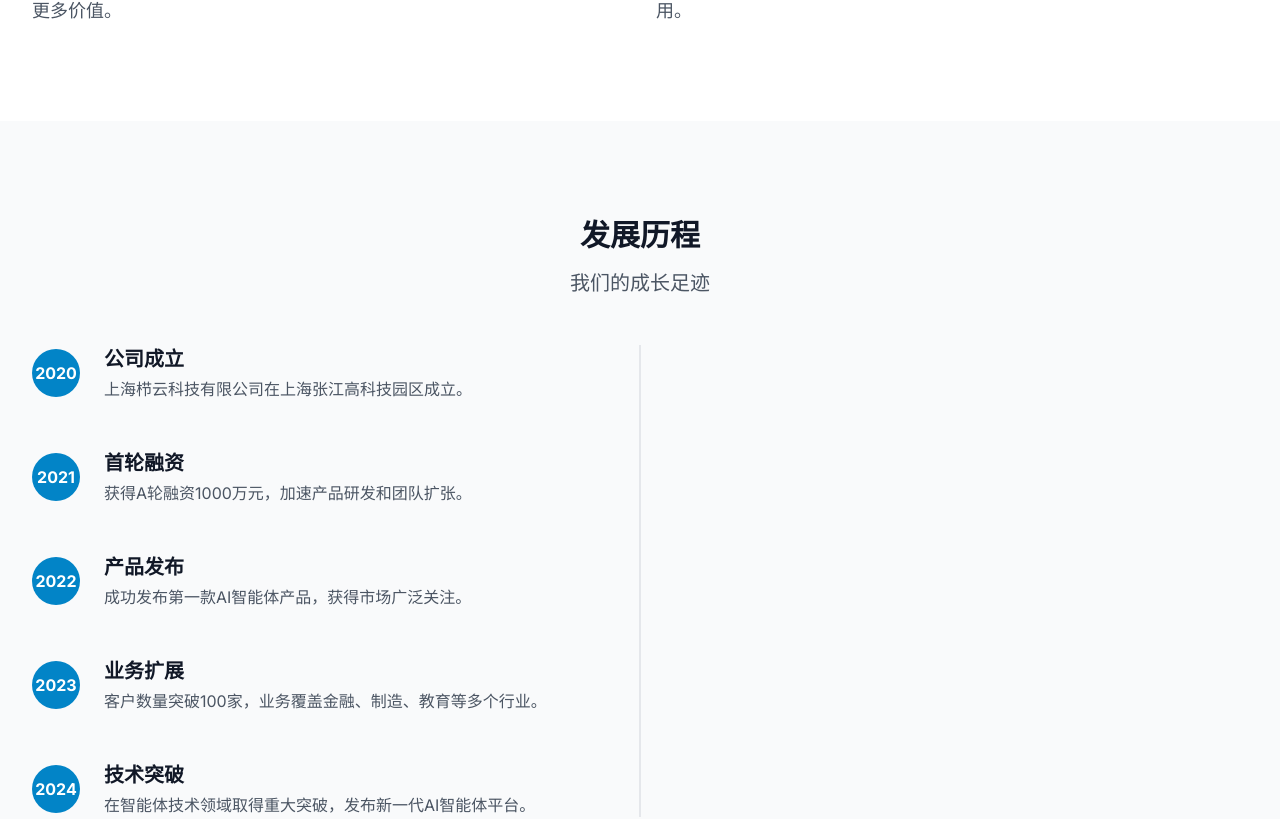
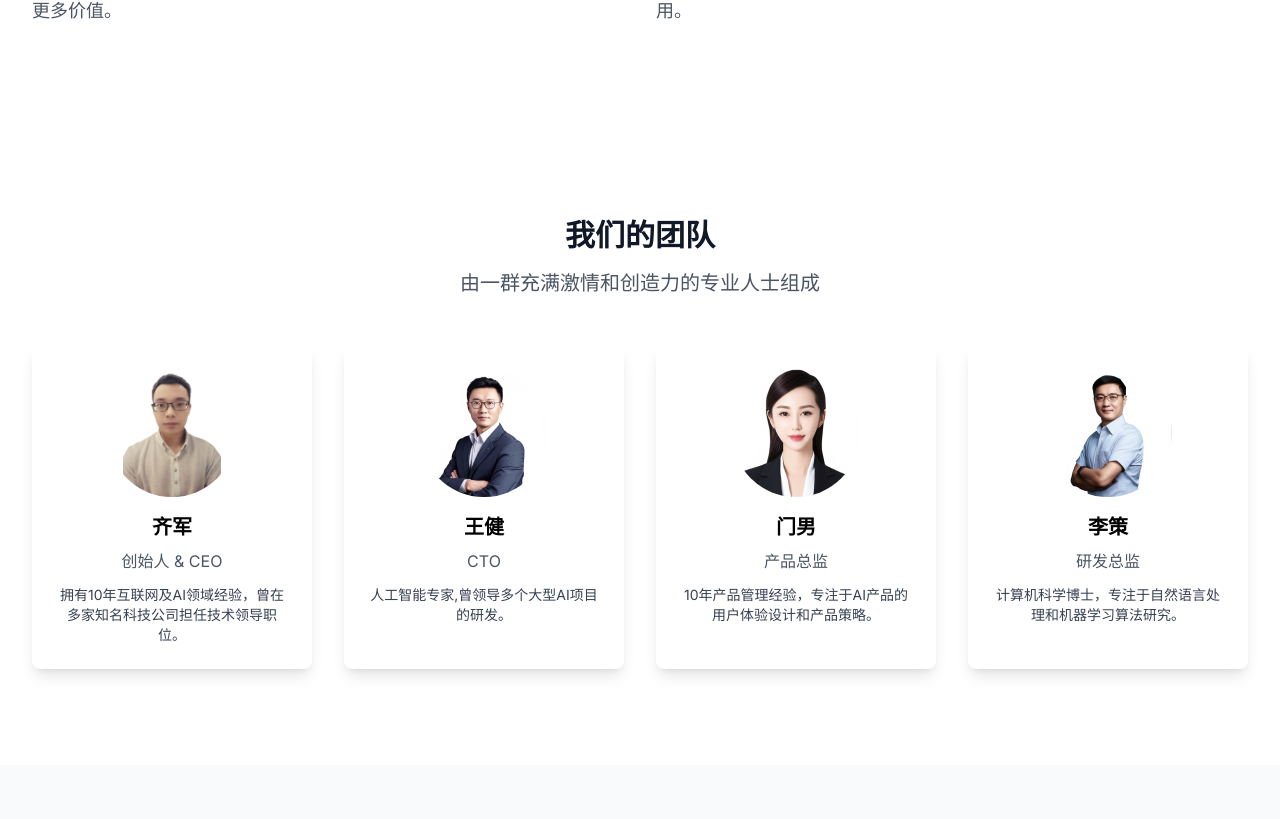
Before and after one commit to fengfxf/zhiyun-tech-website, a Next.js app: page /about in a window 1280 px wide. Shown: the part 439-1258 px from the top of the page. Built offline with nearby package versions, Linux system fonts and the light colour scheme.

Commit message:
注释掉公司发展历程

```diff
--- a/app/about/page.tsx
+++ b/app/about/page.tsx
@@ -214,7 +214,7 @@ export default function About() {
         </div>
 
         {/* 发展历程 */}
-        <div className="bg-gray-50 dark:bg-gray-800">
+        {/* <div className="bg-gray-50 dark:bg-gray-800">
           <div className="max-w-7xl mx-auto px-4 sm:px-6 lg:px-8 py-16 md:py-24">
             <motion.div
               ref={milestonesRef}
@@ -273,7 +273,7 @@ export default function About() {
               </div>
             </motion.div>
           </div>
-        </div>
+        </div> */}
 
         {/* 团队介绍 */}
         <div className="max-w-7xl mx-auto px-4 sm:px-6 lg:px-8 py-16 md:py-24">
```
